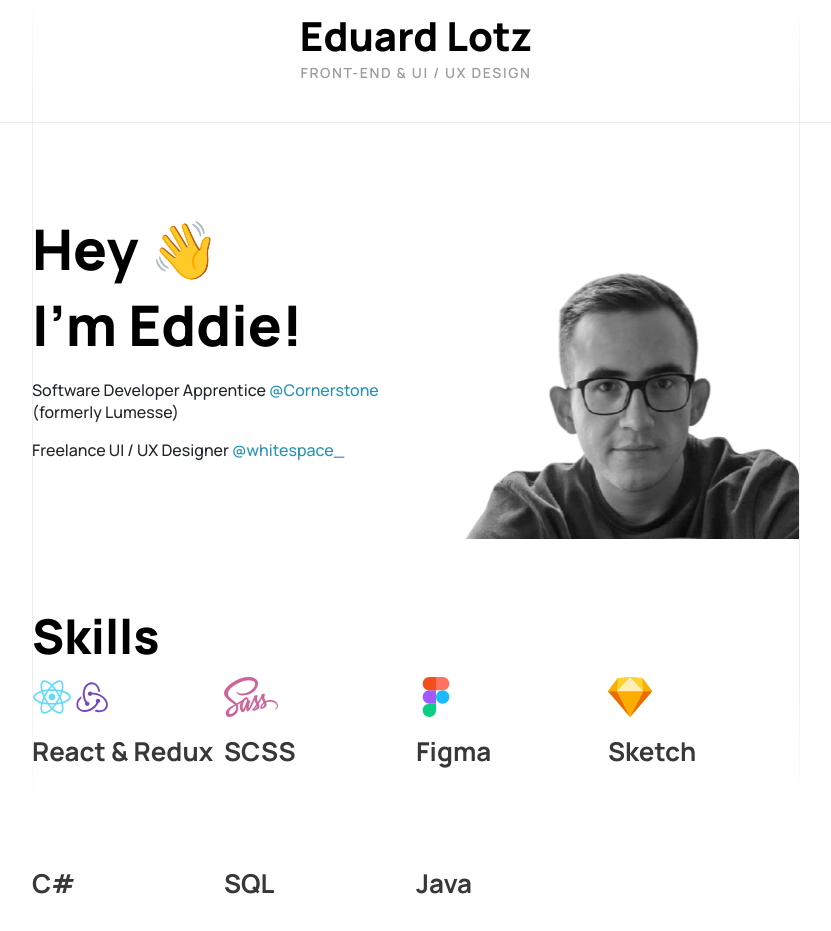
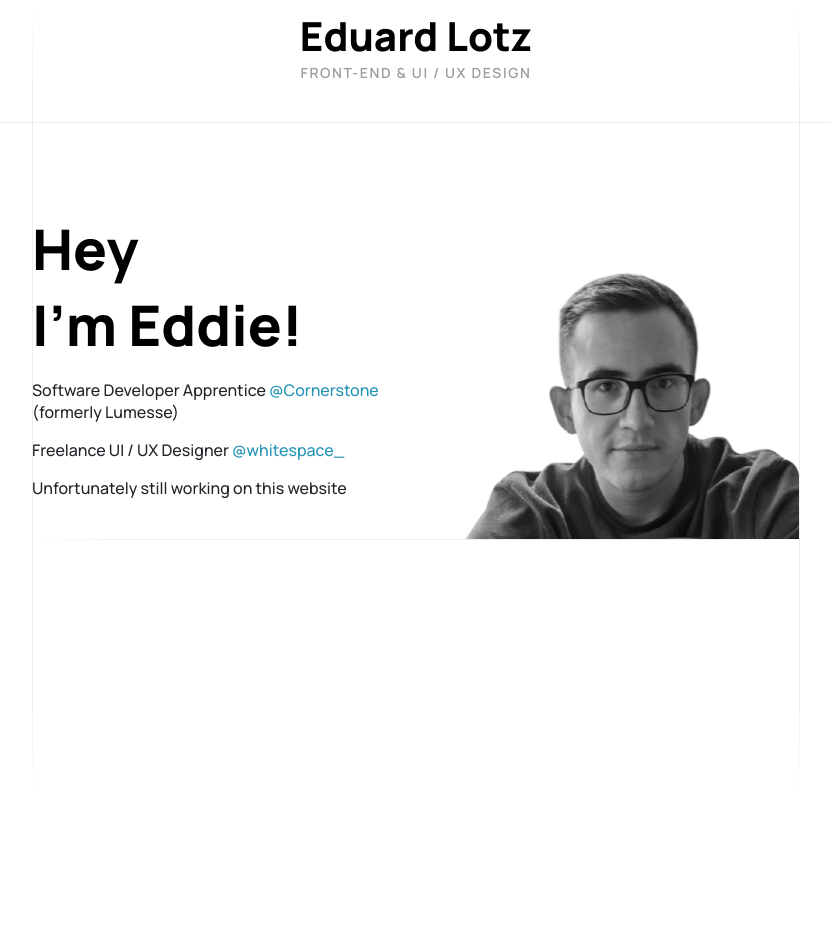
Before and after one commit to eduardlotz/eduardlotz.de, a React (Create React App) app: page / in a window 1280 px wide. Shown: the whole page, without its empty margins (224-1055 px from the left). After the commit the page ends 800 px from the top, so only its background shows below. Built offline with nearby package versions, Linux system fonts and the light colour scheme; no server answers.

Commit message:
Hiding skills, only header stays till everythings ready

```diff
--- a/src/App.css
+++ b/src/App.css
@@ -23,7 +23,7 @@
 
  .v-divider-left{
    width: 1px;
-   height: 100vh;
+   height: 100%;
    background: linear-gradient(180deg, rgba(237, 237, 237, 0) 0%, #EDEDED 13.54%, #EDEDED 50%, #EDEDED 85.42%, rgba(237, 237, 237, 0) 100%);
    position: absolute;
    top: 0;
@@ -32,7 +32,7 @@
 
  .v-divider-right{
    width: 1px;
-   height: 100vh;
+   height: 100%;
    background: linear-gradient(180deg, rgba(237, 237, 237, 0) 0%, #EDEDED 13.54%, #EDEDED 50%, #EDEDED 85.42%, rgba(237, 237, 237, 0) 100%);
    position: absolute;
    top: 0;
@@ -70,7 +70,7 @@
 
 .main-bg {
   width: 100%;
-    height: 100vh;
+    height: 100%;
   background-color: #ffffff;
   padding: 0 20%;
 }
--- a/src/App.js
+++ b/src/App.js
@@ -33,35 +33,41 @@
 
       <div className="main-bg">
         <div className="d-flex flex-column">
-          <div className="d-flex align-items-start justify-content-center section-header">
+          <div className="d-flex flex-md-row flex-column align-items-start justify-content-center section-header">
             <div className="d-flex flex-column align-self-start h-100 w-50">
               <div className="d-flex flex-column align-items-start justify-content-center">
-                <h1 className="main-header">Hey 👋</h1>
+                <h1 className="main-header">Hey </h1>
                 <h1 className="main-header">I'm Eddie!</h1>
               </div>
               <div className="d-flex flex-column align-items-start justify-content-center subheader">
-                <p className="">
+                <p>
                   Software Developer Apprentice{" "}
                   <a
                     href="https://www.cornerstoneondemand.com/"
                     target="_blank"
-                    >
+                  >
                     @Cornerstone
                   </a>{" "}
                   (formerly Lumesse)
                 </p>
-                <p className="">
+                <p>
                   Freelance UI / UX Designer{" "}
                   <a href="https://www.whitespace.cc/" target="_blank">
                     @whitespace_
                   </a>
                 </p>
+                <p>Unfortunately still working on this website</p>
               </div>
             </div>
             <div className="d-flex flex-column align-self-start h-100 w-50">
-                    <img src={portrait} width={337} height={328} className="align-self-end justify-self-end"/>
+              <img
+                src={portrait}
+                width={337}
+                height={328}
+                className="align-self-end justify-self-end"
+              />
 
-                    {/**
+              {/**
               <img
                 className="align-self-end"
                 src={websiteBuildingImage}
@@ -76,8 +82,10 @@
             **/}
             </div>
           </div>
+        <span className="h-divider m-0"></span>
         </div>
 
+        {/**
         <section className="d-flex flex-column">
           <h2>Skills</h2>
           <div className="d-flex skills-row">
@@ -128,6 +136,7 @@
             </div>
           </div>
         </section>
+*/}
       </div>
     </>
   );
```
Also changed, not shown: 1 other file (tests, documents, lock files or other folders).
